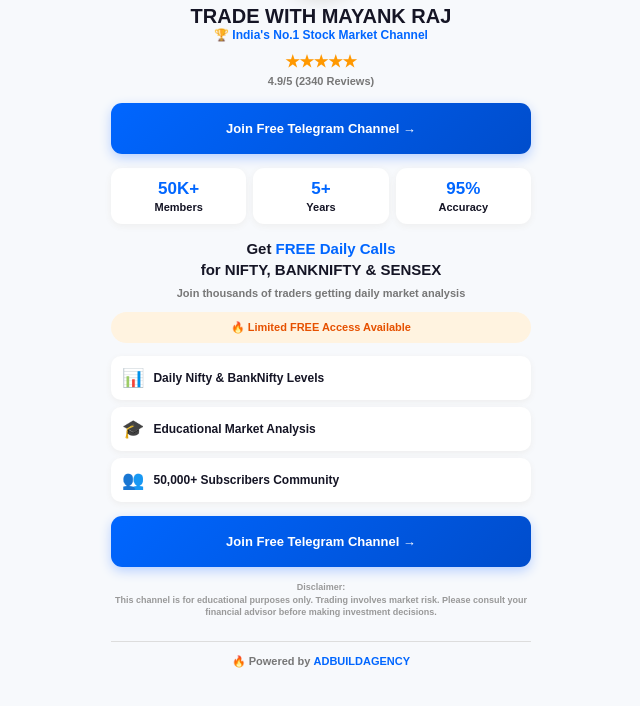
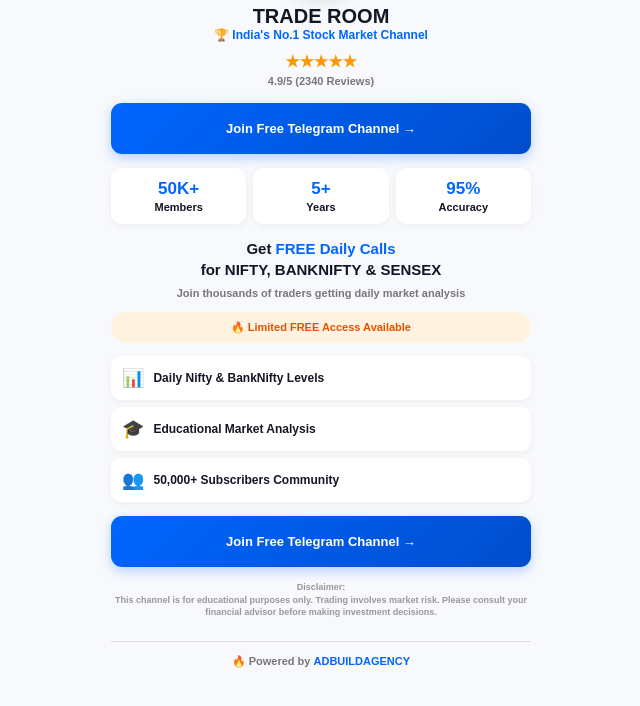
Before and after one commit to fhkjlkgfj/mayank, a plain HTML site: page index.html in a window 1280 px wide. Shown: the part 167-873 px from the top of the page, without its empty margins (319-959 px from the left). Drawn offline with Linux system fonts and the light colour scheme.

Commit message:
Update index.html

```diff
--- a/index.html
+++ b/index.html
@@ -310,7 +310,7 @@
 
     <!-- Title -->
 
-    <h1>TRADE WITH MAYANK RAJ
+    <h1>TRADE ROOM
 
     <div class="tag">
         🏆 India's No.1 Stock Market Channel
```
